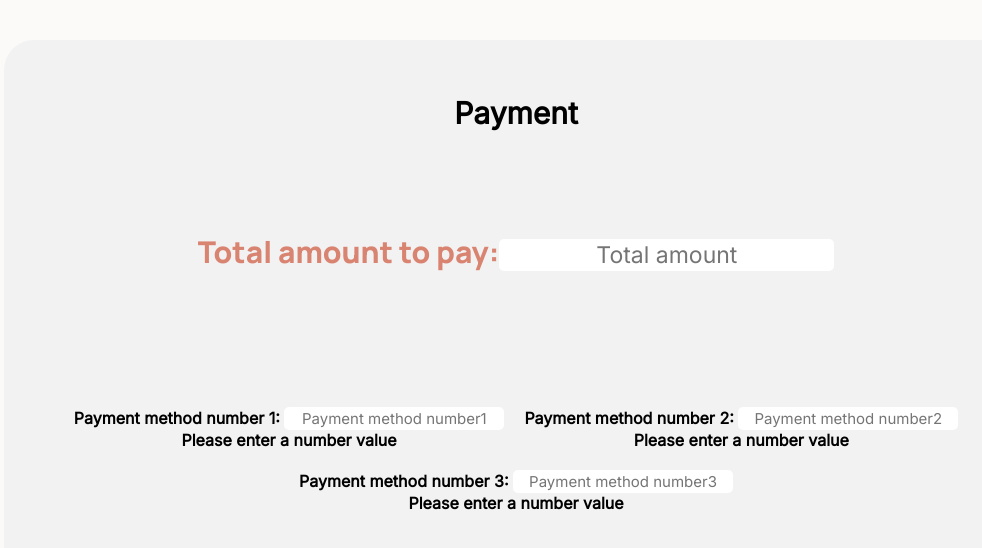
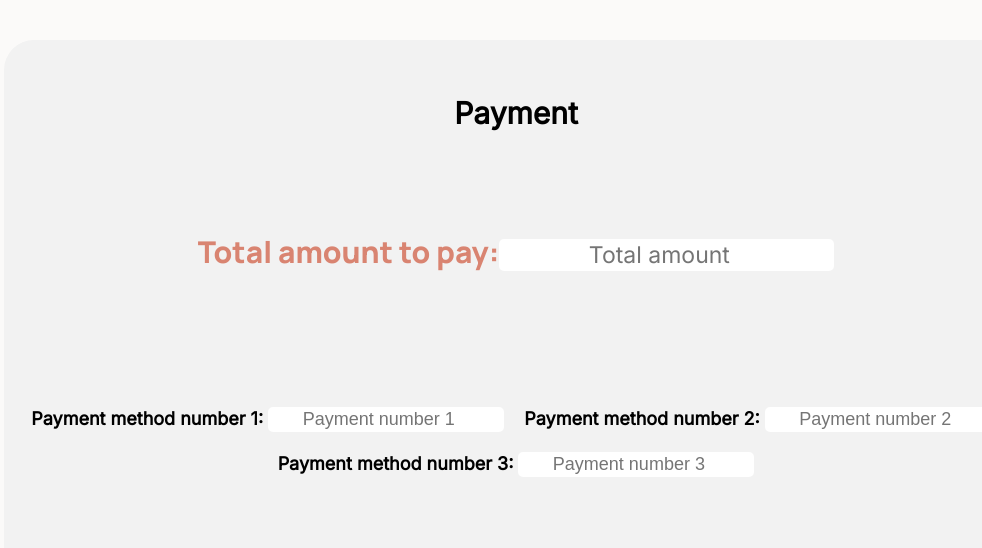
Before and after one commit to ClaraChaouat/urban-parakeet, a React (Create React App) app: page / in a window 1280 px wide. Shown: the top 548 px of the page, without its empty margins (124-1106 px from the left). Built offline with nearby package versions, Linux system fonts and the light colour scheme.

Commit message:
added error messages

```diff
--- a/src/components/PaymentPage.js
+++ b/src/components/PaymentPage.js
@@ -36,7 +36,6 @@ export function PaymentPage() {
         }
       });
 
-
       return newAmounts;
     });
   }
@@ -52,7 +51,7 @@ export function PaymentPage() {
             <label htmlFor="Total amount to pay">Total amount to pay:</label>
             <input
               className="totalAmountInput"
-              type="text"
+              type="number"
               id="Total amount to pay"
               onChange={handleTotalAmount}
               value={totalAmount}
@@ -60,25 +59,31 @@ export function PaymentPage() {
             ></input>
           </div>
         </div>
-        <div className="paymentMethodContainer">
+        <div className="paymentMethodsContainer">
           {[...new Array(count)].map((item, i) => {
-            console.log(paymentMethods[i],totalAmount,paymentMethods[i]>totalAmount,typeof paymentMethods[i]);
             return (
-              <div key={i} className="paymentMethodNumber1">
+              <div key={i} className="paymentMethods">
                 <label htmlFor="Payment method type amount">
                   Payment method number {i + 1}:{" "}
                 </label>
                 <input
-                  className="paymentMethodNumber1Input"
-                  type="text"
+                  className="paymentMethodsInput"
+                  type="number"
                   id="Payment method type amount"
                   onChange={(event) => handlePaymentMethod(event, i)}
-                  placeholder={`Payment method number${i + 1}`}
+                  placeholder={`Payment number ${i + 1}`}
                   value={paymentMethods[i]}
                 ></input>
-                {paymentMethods[i]<0 ? <p>Number can't be negative</p>:null}
-                {paymentMethods[i]>totalAmount ? <p>Cannot be bigger than the total amount</p>:null}
-                { isNaN(paymentMethods[i])  ? <p>Please enter a number value</p>:null}
+                {paymentMethods[i] < 0 ? (
+                  <p className="paymentMethodinputError">
+                    The number you entered can't be negative
+                  </p>
+                ) : null}
+                {paymentMethods[i] > totalAmount ? (
+                  <p className="paymentMethodinputError">
+                    Cannot be bigger than the total amount
+                  </p>
+                ) : null}
               </div>
             );
           })}
--- a/src/components/paymentpage.scss
+++ b/src/components/paymentpage.scss
@@ -44,24 +44,31 @@ input {
   font-family: $primaryFontFamily;
 }
 
-.paymentMethodContainer {
+.paymentMethodsContainer {
   display: flex;
   justify-content: center;
   gap: 20px;
   padding-bottom: 300px;
   padding-top: 100px;
   flex-wrap: wrap;
+  margin: 0 5px
 }
 
-.paymentMethodNumber1,
-.paymentMethodNumber2 {
+.paymentMethods {
+  font-size: 18px;
+  font-family: $primaryFontFamily;
   font-weight: 600;
 }
 
-.paymentMethodNumber1Input,
-.paymentMethodNumber2Input {
-  font-size: 15px;
-  font-family: $primaryFontFamily;
+.paymentMethodsInput {
+  font-size: 18px;
+}
+
+.paymentMethodinputError {
+  margin-top: 10px;
+  font-size: 13px;
+  color: red;
+  font-weight: 500;
 }
 
 @media #{$medium-screen} {
```
Also changed, not shown: src/styles/responsive.scss (line endings or trailing spaces). Lines whose indentation alone changed are shown as unchanged.
